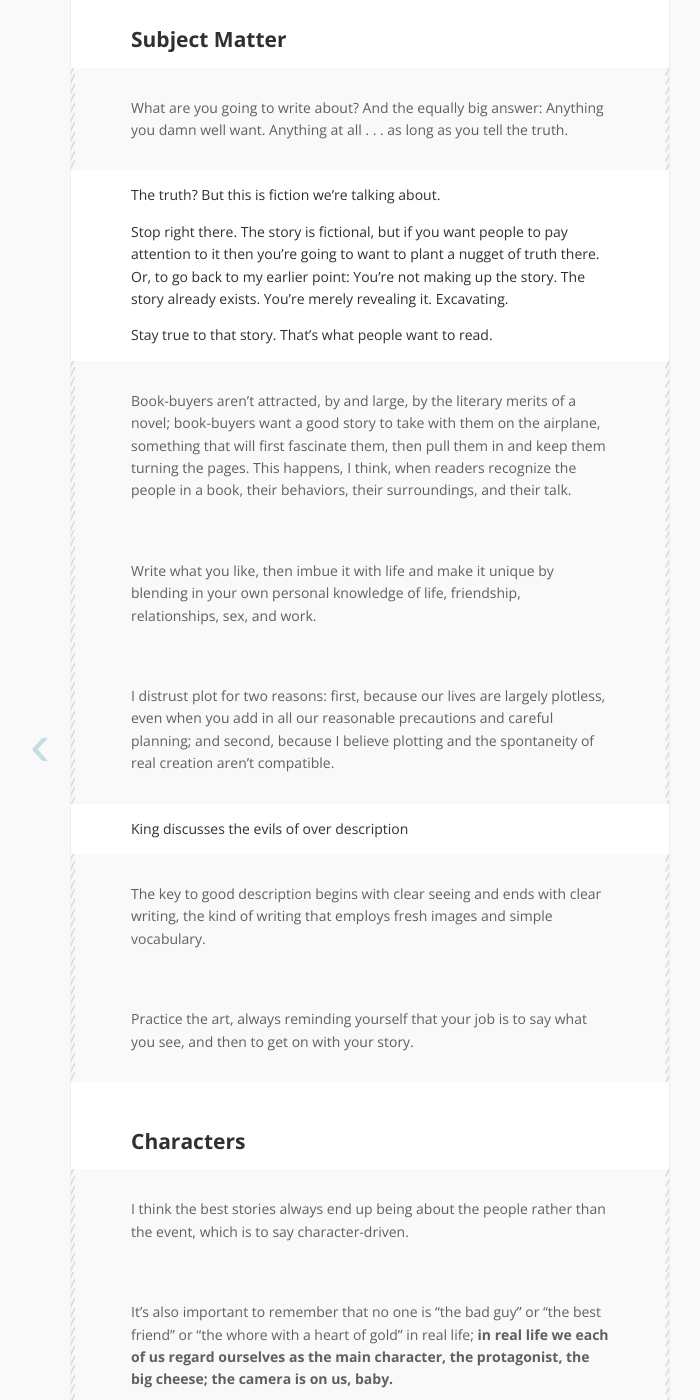
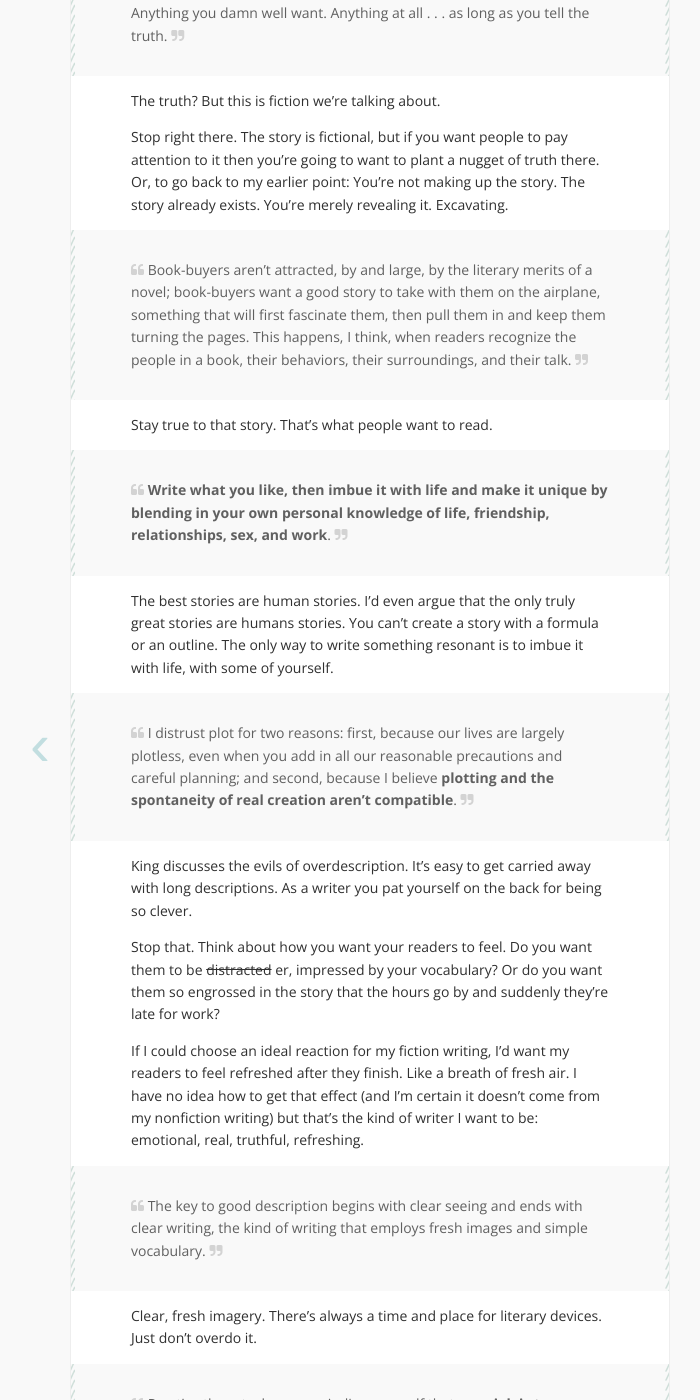
Before and after one commit to shelbyspees/speesblog, a Jekyll site: the page built from _posts/2015-07-06-reading-about-writing.md, in a window 1280 px wide and 1400 px high, scrolled down 4935 px. Shown: the whole window, without its empty margins (270-970 px from the left). Built offline with Jekyll 4.4.1, drawn with Linux system fonts in a browser that asks for light colours; nearby versions of some CDN libraries; comment, search, counter and statistics services are not loaded; some of the changed text lies outside the part shown.

Commit message:
Update post

```diff
--- a/_posts/2015-07-06-reading-about-writing.md
+++ b/_posts/2015-07-06-reading-about-writing.md
@@ -26,17 +26,19 @@ I wish I had the space and time to discuss every quote I found highlightable. St
 
 ##Toolbox
 
-><i class="fa fa-quote-left"></i> Put your vocabulary on the top shelf of your toolbox, and don’t make any conscious effort to improve it. (You’ll be doing that as you read, of course . . . but that comes later.) One of the really bad things you can do to your writing is to dress up the vocabulary, looking for long words because you’re maybe a little bit ashamed of your short ones. This is like dressing up a household pet in evening clothes. The pet is embarrassed and the person who committed this act of premeditated cuteness should be even more embarrassed. <i class="fa fa-quote-right"></i>
+><i class="fa fa-quote-left"></i> Put your vocabulary on the top shelf of your toolbox, and don’t make any conscious effort to improve it. (You’ll be doing that as you read, of course . . . but that comes later.) **One of the really bad things you can do to your writing is to dress up the vocabulary, looking for long words because you’re maybe a little bit ashamed of your short ones**. This is like dressing up a household pet in evening clothes. The pet is embarrassed and the person who committed this act of premeditated cuteness should be even more embarrassed. <i class="fa fa-quote-right"></i>
 
 One of King's main pieces of advice to aspiring writers is to use the tools at their disposal. It's common to hear that you should "write what you know," which King discusses later in his book when he gets to story topics. It's the same here for vocabulary.
 
 You're not going to write a convincing story if you swap out half of your words with thesaurus equivalents. The words you find at Thesaurus.com aren't the words your brain is giving you---and I say that as someone who routinely uses a thesaurus to remember simple vocabulary during those tip-of-the-tongue moments that are hourly occurrences in my world.
 
-King argues that stories aren't something writers make up. The story already exists in its entirety deep in the writer's mind. The writer's job is to uncover this story--excavate it with the tools in his toolbox. Stay true to the story: you can't force it on the page with flowery language or cliche plot devices. The process is more like transcription. Here King advises writers to use the words as they arrive in their minds:
+King argues that stories aren't something writers make up. The story already exists in its entirety deep in the writer's mind. The writer's job is to uncover this story--excavate it with the tools in his toolbox. Stay true to the story: you can't force it on the page with flowery language or cliché plot devices. The process is more like transcription.
+
+Here King advises writers to use the words as they arrive in their minds:
 
 ><i class="fa fa-quote-left"></i> The word is only a representation of the meaning; even at its best, writing almost always falls short of full meaning. Given that, why in God’s name would you want to make things worse by choosing a word which is only cousin to the one you really wanted to use? <i class="fa fa-quote-right"></i>
 
-When King discusses style, he avoids giving any direct advice, instead referencing Strunk and White's The Elements of Style. The classic style guide provides this gem:
+When King discusses style, he avoids giving any direct advice, instead referencing Strunk and White's [The Elements of Style](http://www.amazon.com/The-Elements-Style-Fourth-Edition/dp/020530902X). The classic style guide provides this gem:
 
 >“Unless he is certain of doing well, [the writer] will probably do best to follow the rules.”
 >
@@ -50,17 +52,17 @@ You have to learn the rules first before you can break them effectively. This is
 
 ><i class="fa fa-quote-left"></i> At its most basic we are only discussing a learned skill, but do we not agree that sometimes the most basic skills can create things far beyond our expectations? We are talking about tools and carpentry, about words and style . . . but as we move along, you’d do well to remember that we are also talking about magic. <i class="fa fa-quote-right"></i>
 
-Magic. That's a strong word. I see where King is coming from though. The feeling of *flow*, when your skill meets the challenge so precisely that you lose track of time. I've been there before.
+Magic. That's a strong word. I see where King is coming from though. The feeling of [*flow*](http://www.ted.com/talks/mihaly_csikszentmihalyi_on_flow?language=en), when your skill meets the challenge so precisely that you lose track of time. I've been there before.
 
-The magic King mentions is also a type of synergy. It's not a perfect example, since synergy is usually when a group of people comes together and creates a whole greater than the sum of its parts. But isn't that what a story is? Something greater than the collection of words that form it?
+The magic King mentions is also a type of [*synergy*](https://en.wikipedia.org/wiki/Synergy). It's not a perfect example, since synergy is usually when a group of people comes together and creates a whole greater than the sum of its parts. But isn't that what a story is? Something greater than the collection of words that form it?
 
-That's why you shouldn't worry about fancy vocabulary or perfect plot. What creates the story isn't these pieces, it's the magic gluing them together.
+That's why you shouldn't worry about fancy vocabulary or perfect plot. What creates the story isn't these pieces---it's the magic gluing them together.
 
 ---
 
 #On Writing
 
-><i class="fa fa-quote-left"></i> If you want to be a writer, you must do two things above all others: read a lot and write a lot. There’s no way around these two things that I’m aware of, no shortcut. <i class="fa fa-quote-right"></i>
+><i class="fa fa-quote-left"></i> If you want to be a writer, you must do two things above all others: **read a lot and write a lot**. There’s no way around these two things that I’m aware of, no shortcut. <i class="fa fa-quote-right"></i>
 
 It's as simple as that. The "write a lot" part is probably obvious, though some people will sit down to write their first novel with zero practice writing short stories. They stare at the blank page thinking, "I can't write like Faulkner. I'm no Hemingway," and give up.
 
@@ -70,17 +72,13 @@ In order to get good at writing, you need to dump out all your crap writing firs
 
 The writing part is pretty clear to most people though. What shocks me is when I meet someone who claims to be a writer who then utters the words, "Yeah I don't really like reading."
 
-How can you not like reading?? You're a writer. Words are your currency.
+How can you not like reading?! You're a writer. Words are your currency.
 
 There's no excuse.
 
-><i class="fa fa-quote-left"></i> If you don’t have time to read, you don’t have the time (or the tools) to write. Simple as that. <i class="fa fa-quote-right"></i>
+><i class="fa fa-quote-left"></i> **If you don’t have time to read, you don’t have the time (or the tools) to write. Simple as that.** <i class="fa fa-quote-right"></i>
 
 It's like a shopaholic who doesn't like earning money, only spending it. Sooner or later you're going to run out of money.
-
-><i class="fa fa-quote-left"></i> Reading is the creative center of a writer’s life. <i class="fa fa-quote-right"></i>
-
-You said it, Stephen King.
 
 ><i class="fa fa-quote-left"></i> The real importance of reading is that it creates an ease and intimacy with the process of writing. . .The more you read, the less apt you are to make a fool of yourself with your pen or word processor. <i class="fa fa-quote-right"></i>
 
@@ -94,46 +92,70 @@ Please read. More. Yes. Thank you.
 
 ##Subject Matter
 
->What are you going to write about? And the equally big answer: Anything you damn well want. Anything at all . . . as long as you tell the truth.
+><i class="fa fa-quote-left"></i> What are you going to write about? And the equally big answer: Anything you damn well want. Anything at all . . . as long as you tell the truth. <i class="fa fa-quote-right"></i>
 
 The truth? But this is fiction we're talking about.
 
 Stop right there. The story is fictional, but if you want people to pay attention to it then you're going to want to plant a nugget of truth there. Or, to go back to my earlier point: You're not making up the story. The story already exists. You're merely revealing it. Excavating.
 
+><i class="fa fa-quote-left"></i> Book-buyers aren’t attracted, by and large, by the literary merits of a novel; book-buyers want a good story to take with them on the airplane, something that will first fascinate them, then pull them in and keep them turning the pages. This happens, I think, when readers recognize the people in a book, their behaviors, their surroundings, and their talk. <i class="fa fa-quote-right"></i>
+
 Stay true to that story. That's what people want to read.
 
->Book-buyers aren’t attracted, by and large, by the literary merits of a novel; book-buyers want a good story to take with them on the airplane, something that will first fascinate them, then pull them in and keep them turning the pages. This happens, I think, when readers recognize the people in a book, their behaviors, their surroundings, and their talk.
+><i class="fa fa-quote-left"></i> **Write what you like, then imbue it with life and make it unique by blending in your own personal knowledge of life, friendship, relationships, sex, and work**. <i class="fa fa-quote-right"></i>
 
->Write what you like, then imbue it with life and make it unique by blending in your own personal knowledge of life, friendship, relationships, sex, and work.
+The best stories are human stories. I'd even argue that the only truly great stories are humans stories. You can't create a story with a formula or an outline. The only way to write something resonant is to imbue it with life, with some of yourself.
 
->I distrust plot for two reasons: first, because our lives are largely plotless, even when you add in all our reasonable precautions and careful planning; and second, because I believe plotting and the spontaneity of real creation aren’t compatible.
+><i class="fa fa-quote-left"></i> I distrust plot for two reasons: first, because our lives are largely plotless, even when you add in all our reasonable precautions and careful planning; and second, because I believe **plotting and the spontaneity of real creation aren’t compatible**. <i class="fa fa-quote-right"></i>
 
-King discusses the evils of over description
+King discusses the evils of overdescription. It's easy to get carried away with long descriptions. As a writer you pat yourself on the back for being so clever.
 
->The key to good description begins with clear seeing and ends with clear writing, the kind of writing that employs fresh images and simple vocabulary.
+Stop that. Think about how you want your readers to feel. Do you want them to be <s>distracted</s> er, impressed by your vocabulary? Or do you want them so engrossed in the story that the hours go by and suddenly they're late for work?
 
->Practice the art, always reminding yourself that your job is to say what you see, and then to get on with your story.
+If I could choose an ideal reaction for my fiction writing, I'd want my readers to feel refreshed after they finish. Like a breath of fresh air. I have no idea how to get that effect (and I'm certain it doesn't come from my nonfiction writing) but that's the kind of writer I want to be: emotional, real, truthful, refreshing.
+
+><i class="fa fa-quote-left"></i> The key to good description begins with clear seeing and ends with clear writing, the kind of writing that employs fresh images and simple vocabulary. <i class="fa fa-quote-right"></i>
+
+Clear, fresh imagery. There's always a time and place for literary devices. Just don't overdo it.
+
+><i class="fa fa-quote-left"></i> Practice the art, always reminding yourself that **your job is to say what you see, and then to get on with your story**. <i class="fa fa-quote-right"></i>
+
+What are you waiting for?
 
 ##Characters
 
->I think the best stories always end up being about the people rather than the event, which is to say character-driven.
+><i class="fa fa-quote-left"></i> I think the best stories always end up being about the people rather than the event, which is to say character-driven. <i class="fa fa-quote-right"></i>
 
->It’s also important to remember that no one is “the bad guy” or “the best friend” or “the whore with a heart of gold” in real life; **in real life we each of us regard ourselves as the main character, the protagonist, the big cheese; the camera is on us, baby.**
+Stories are inherently human. The characters are the stories. You can't separate the two.
+
+Sure, things happen. That's plot. But you need characters to react to what's happening. You need characters to take action. You need characters to experience the consequences.
+
+Your readers experience the plot through the lives of the characters. They may be guided by a narrator, but if your characters suck your readers won't follow the narrator for long.
+
+><i class="fa fa-quote-left"></i> It’s also important to remember that no one is “the bad guy” or “the best friend” or “the whore with a heart of gold” in real life; **in real life we each of us regard ourselves as the main character, the protagonist, the big cheese; the camera is on us, baby.** <i class="fa fa-quote-right"></i>
+
+I don't read as much fiction as I should. I'll be honest. For a long time I've been hesitant to try new authors. I only realized a few weeks ago that I'm kind of into this whole fiction thing.
+
+But two authors whose use of characterization I really enjoy are   Robin Hobb ([*Assassin's Apprentice*](http://www.amazon.com/Assassins-Apprentice-Farseer-Trilogy-Book-ebook/dp/B000FBFMG6/ref=sr_1_1_twi_2_kin?ie=UTF8&qid=1436597833&sr=8-1&keywords=assassin%27s+apprentice) and related works) and Brandon Sanderson ([the *Mistborn* trilogy](http://www.amazon.com/Mistborn-Trilogy-Brandon-Sanderson-ebook/dp/B004H1TQBW/ref=sr_1_1_twi_2_kin?ie=UTF8&qid=1436598030&sr=8-1&keywords=mistborn)).
+
+Both authors put you inside the characters' heads, revealing their thoughts and perceptions of the events taking place in their world. These characters are flawed, interesting, perfectly imperfect.
+
+My 12th-grade-English level character analysis won't do me any favors here. My points are (1) the characters are the story, and (2) you should be reading more.
 
 ##The Process
 
->The great thing about writing with the door shut is that you find yourself forced to concentrate on story to the exclusion of practically everything else.
+><i class="fa fa-quote-left"></i> The great thing about writing with the door shut is that you find yourself forced to concentrate on story to the exclusion of practically everything else. <i class="fa fa-quote-right"></i>
 
->Here’s something else—if no one says to you, “Oh Sam (or Amy)! This is wonderful!,” you are a lot less apt to slack off or to start concentrating on the wrong thing . . . *being wonderful,* for instance, instead of *telling the goddam story.*
+><i class="fa fa-quote-left"></i> Here’s something else—if no one says to you, “Oh Sam (or Amy)! This is wonderful!,” you are a lot less apt to slack off or to start concentrating on the wrong thing . . . *being wonderful,* for instance, instead of *telling the goddam story.* <i class="fa fa-quote-right"></i>
 
->What I want most of all is resonance, something that will linger for a little while in Constant Reader’s mind (and heart) after he or she has closed the book and put it up on the shelf.
+><i class="fa fa-quote-left"></i> What I want most of all is resonance, something that will linger for a little while in Constant Reader’s mind (and heart) after he or she has closed the book and put it up on the shelf. <i class="fa fa-quote-right"></i>
 
 ##Research and Back Story
 
->The most important things to remember about back story are that (a) everyone has a history and (b) most of it isn’t very interesting. Stick to the parts that are, and don’t get carried away with the rest. Long life stories are best received in bars, and only then an hour or so before closing time, and if you are buying.
+><i class="fa fa-quote-left"></i> The most important things to remember about back story are that (a) everyone has a history and (b) most of it isn’t very interesting. Stick to the parts that are, and don’t get carried away with the rest. Long life stories are best received in bars, and only then an hour or so before closing time, and if you are buying. <i class="fa fa-quote-right"></i>
 
->Just don’t end up with the tail wagging the dog; remember that you are writing a novel, not a research paper. The story always comes first.
+><i class="fa fa-quote-left"></i> Just don’t end up with the tail wagging the dog; remember that you are writing a novel, not a research paper. The story always comes first. <i class="fa fa-quote-right"></i>
 
 ##Learning to Write
 
->You don’t need writing classes or seminars any more than you need this or any other book on writing.
+><i class="fa fa-quote-left"></i> You don’t need writing classes or seminars any more than you need this or any other book on writing. <i class="fa fa-quote-right"></i>
```
